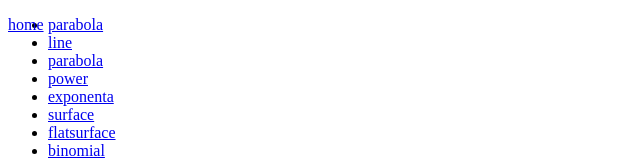
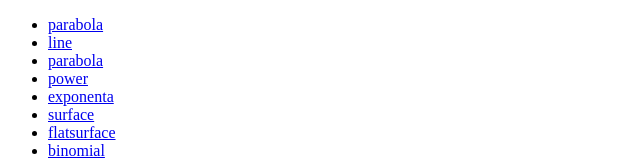
Before and after one commit to meshbor/charts-sber, a React (Create React App) app: page / in a window 1280 px wide. Shown: the top 160 px of the page, without its empty margins (0-640 px from the left). Built offline with nearby package versions, Linux system fonts and the light colour scheme.

Commit message:
delete to home

```diff
--- a/src/App.js
+++ b/src/App.js
@@ -22,9 +22,6 @@ import Matan_5_5 from './charts/Matan/Matan_5_5';
 export default function App() {
   return (
     <>
-      <Link style={{ position: 'absolute' }} to='/'>
-        home
-      </Link>
       <Routes>
         <Route path='/' element={<Router />} />
         <Route path='router' element={<Router />} />
```
